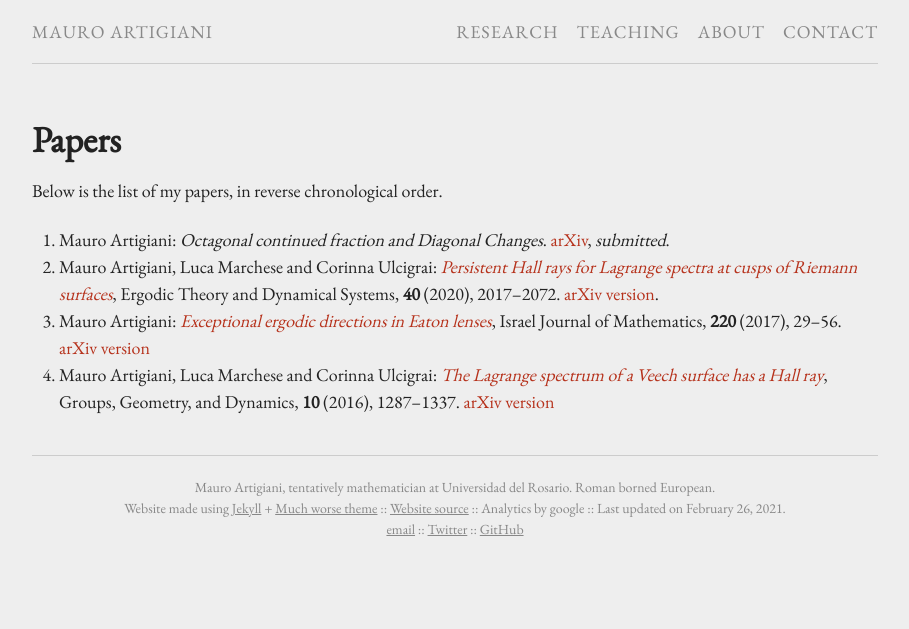
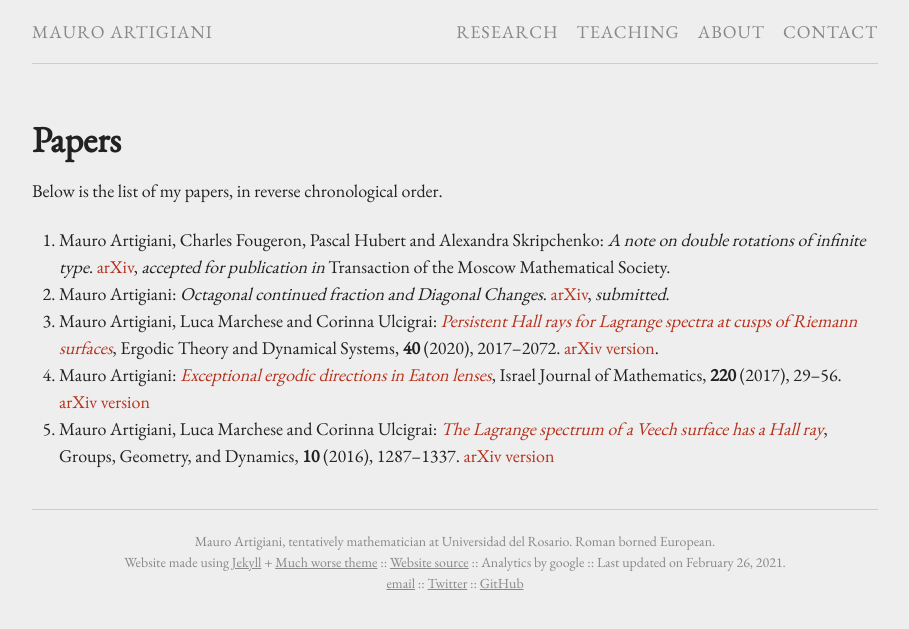
Before and after one commit to m-artigiani/m-artigiani.github.io, a Jekyll site: the page built from papers.md, in a window 1280 px wide. Shown: the top 629 px of the page, without its empty margins (185-1094 px from the left). Built offline with Jekyll 4.4.1, drawn with Linux system fonts in a browser that asks for light colours.

Commit message:
CV + Paper

```diff
--- a/papers.md
+++ b/papers.md
@@ -7,6 +7,7 @@ author_profile: true
 
 Below is the list of my papers, in reverse chronological order.
 
+1. Mauro Artigiani, Charles Fougeron, Pascal Hubert and Alexandra Skripchenko: _A note on double rotations of infinite type_. [arXiv](https://arxiv.org/abs/2102.11803), _accepted for publication in_ Transaction of the Moscow Mathematical Society.
 1. Mauro Artigiani: _Octagonal continued fraction and Diagonal Changes_. [arXiv](https://arxiv.org/abs/2010.04670), _submitted_.
 1. Mauro Artigiani, Luca Marchese and Corinna Ulcigrai: [*Persistent Hall rays for Lagrange spectra at cusps of Riemann surfaces*](https://doi.org/10.1017/etds.2018.143), Ergodic Theory and Dynamical Systems, **40** (2020), 2017--2072. [arXiv version](https://arxiv.org/abs/1710.02042).
 1. Mauro Artigiani: [*Exceptional ergodic directions in Eaton lenses*](https://doi.org/10.1007/s11856-017-1509-8), Israel Journal of Mathematics, **220** (2017), 29--56. [arXiv version](https://arxiv.org/abs/1503.02191)
```
Also changed, not shown: 1 other file.
